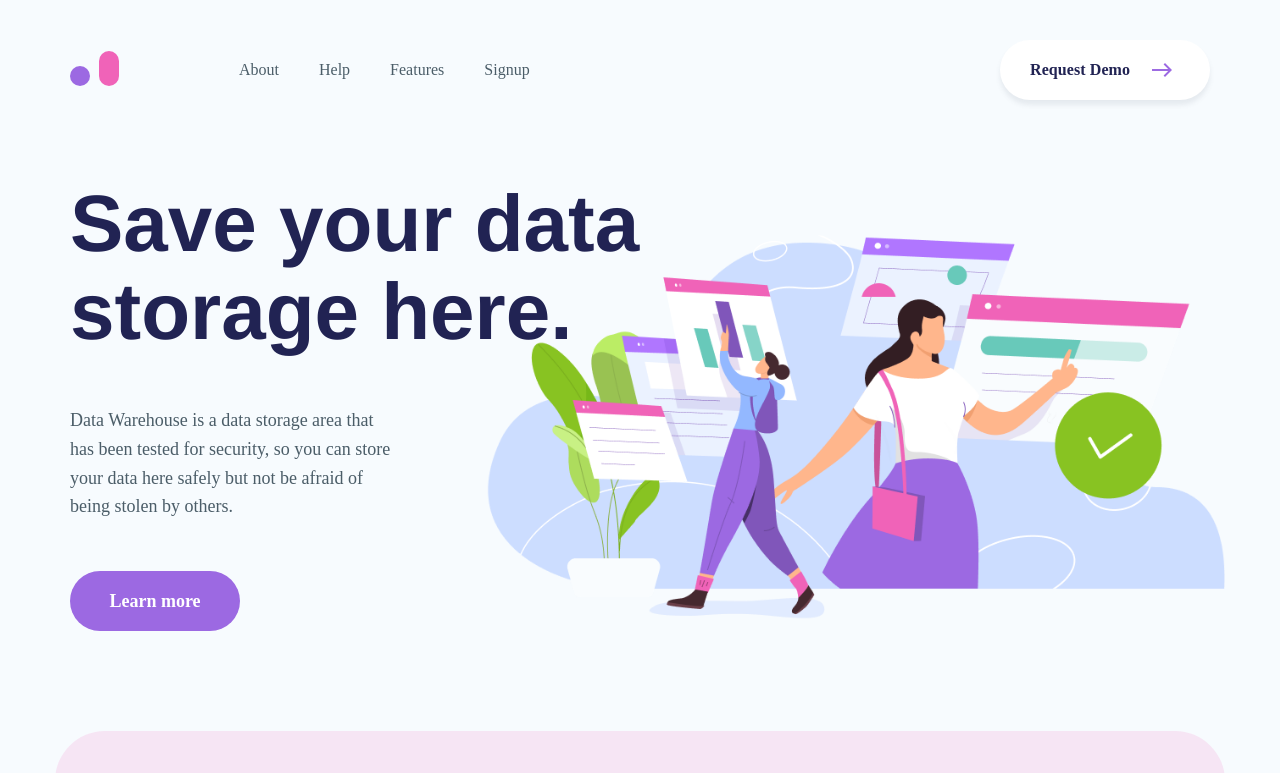
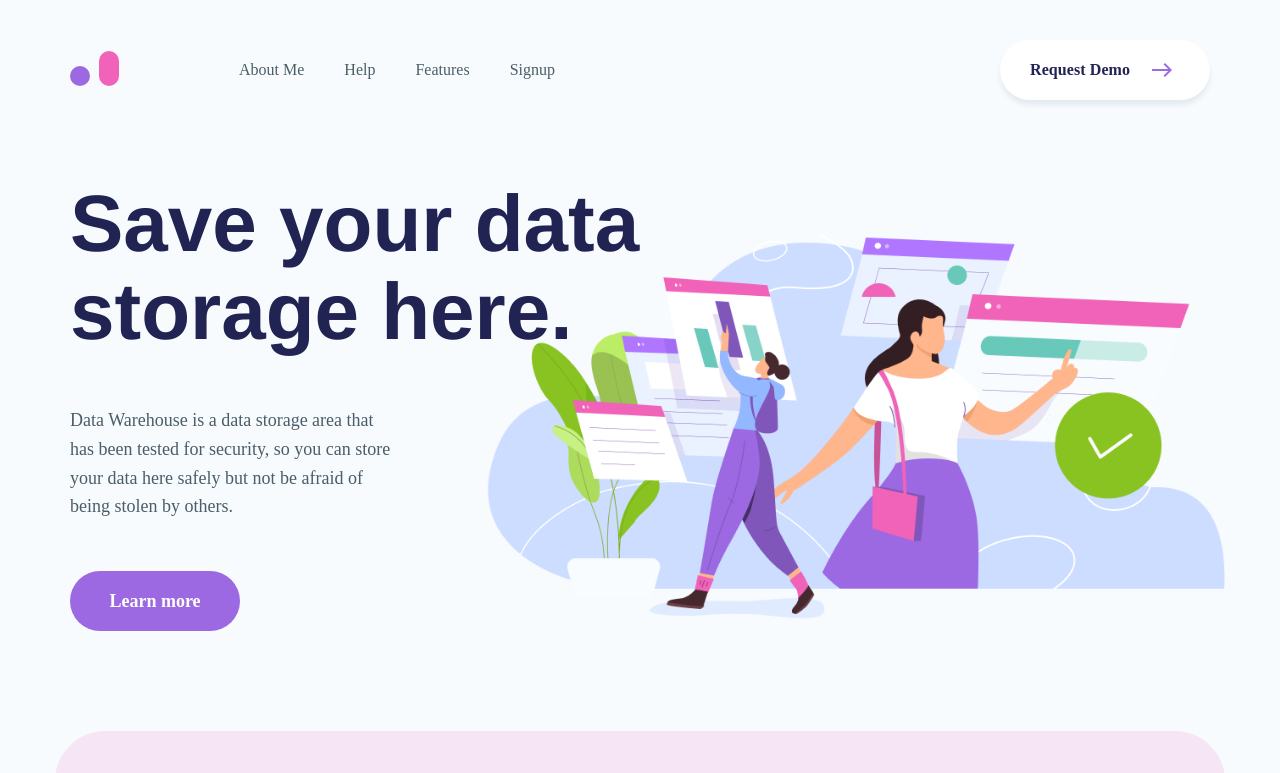
Before and after one commit to ruhulamin77/slab-shot-figma-to-html, a plain HTML site: page index.html in a window 1280 px wide. Shown: the top 773 px of the page. Drawn offline with Linux system fonts and the light colour scheme.

Commit message:
about me

```diff
--- a/index.html
+++ b/index.html
@@ -26,7 +26,7 @@
                 </div>
                 <nav class="nav_menu">
                     <ul>
-                        <li><a href="">About</a></li>
+                        <li><a href="">About Me</a></li>
                         <li><a href="">Help</a></li>
                         <li><a href="">Features</a></li>
                         <li><a href="">Signup</a></li>
```
